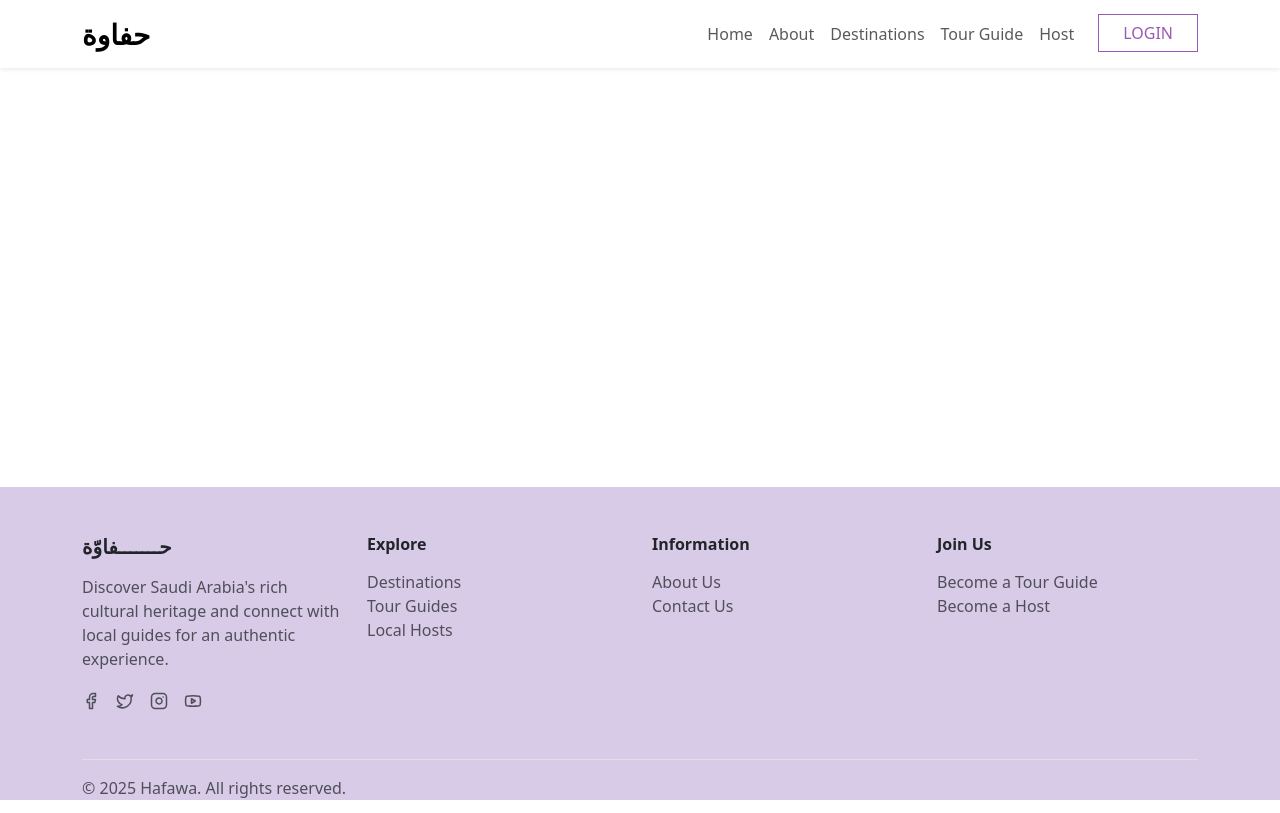
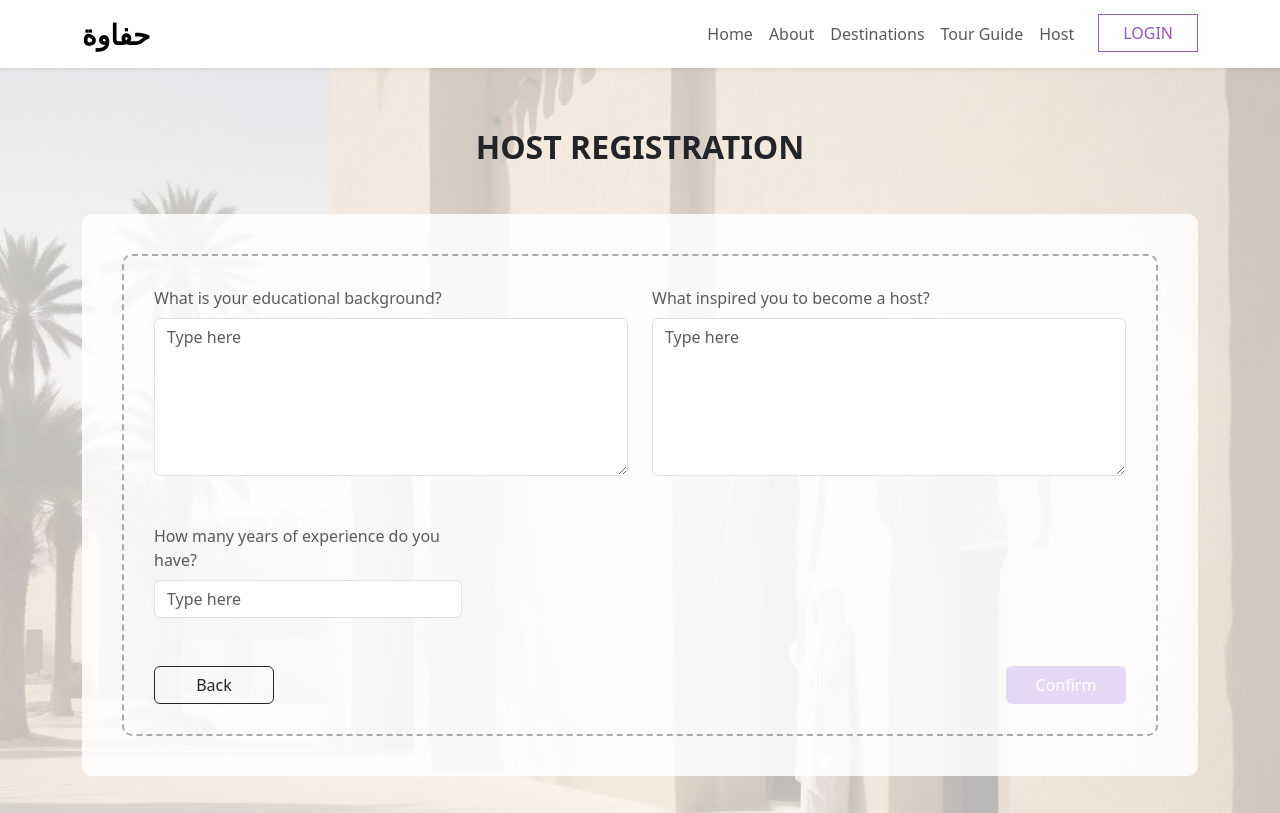
Before and after one commit to budoor99/hafawa-platform, a React (Create React App) app in the folder hafawa/: page /applyhost/details in a window 1280 px wide. Shown: the top 813 px of the page. Built offline with nearby package versions, Linux system fonts and the light colour scheme.

Commit message:
the rest of host application

```diff
--- a/hafawa/src/App.js
+++ b/hafawa/src/App.js
@@ -14,6 +14,8 @@ import RegisterDetails from "./pages/ApplyDetails.js";
 import Hosts from "./pages/Hosts.js"
 import RegisterHost from "./pages/ApplyHost.js"
 import AdminDashboard from "./pages/AdminDashboard.js";
+import HostRegisterDetails from "./pages/ApplyHostDetails.js"
+
 import TourGuideDashboard from "./pages/TourGuideDashboard";
 
 function App() {
@@ -34,6 +36,8 @@ function App() {
             <Route path="/hosts" element={<Hosts />} />
             <Route path="/applyhost" element={<RegisterHost />} />
             <Route path="/admin" element={<AdminDashboard />} />
+            <Route path="/applyhost/details" element={<HostRegisterDetails />} />
+
             <Route path="/dashboard" element={<TourGuideDashboard />} />
           </Routes>
         </main>
--- a/hafawa/src/pages/ApplyHostDetails.js
+++ b/hafawa/src/pages/ApplyHostDetails.js
@@ -92,7 +92,7 @@ export default function HostRegisterDetails() {
   </Modal.Header>
   <Modal.Body className="text-center">
     <p className="mb-3" style={{ fontSize: "1.1rem", color: "#4A148C" }}>
-      Thank you for applying to become a tour guide with us.
+      Thank you for applying to become a host with us.
     </p>
     <p className="text-muted mb-0">
       Your information has been received successfully. Our team will review your application and get in touch with you soon.
```
